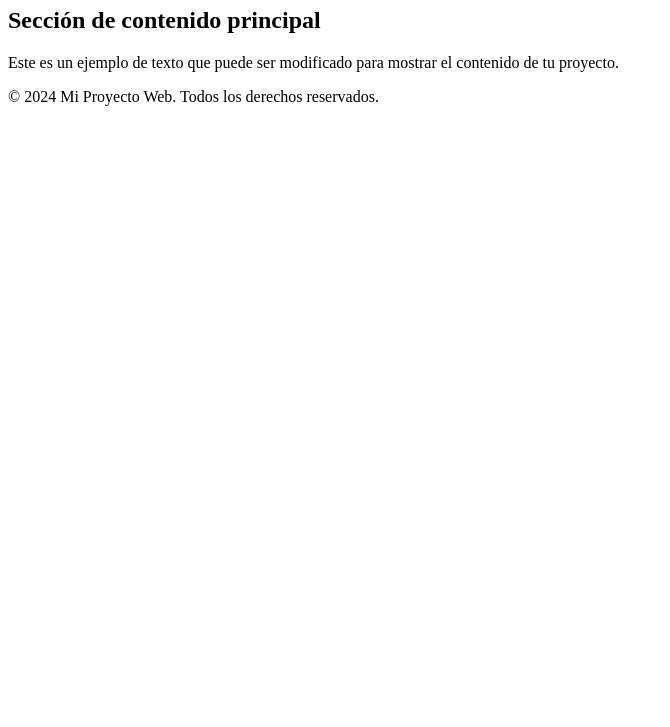
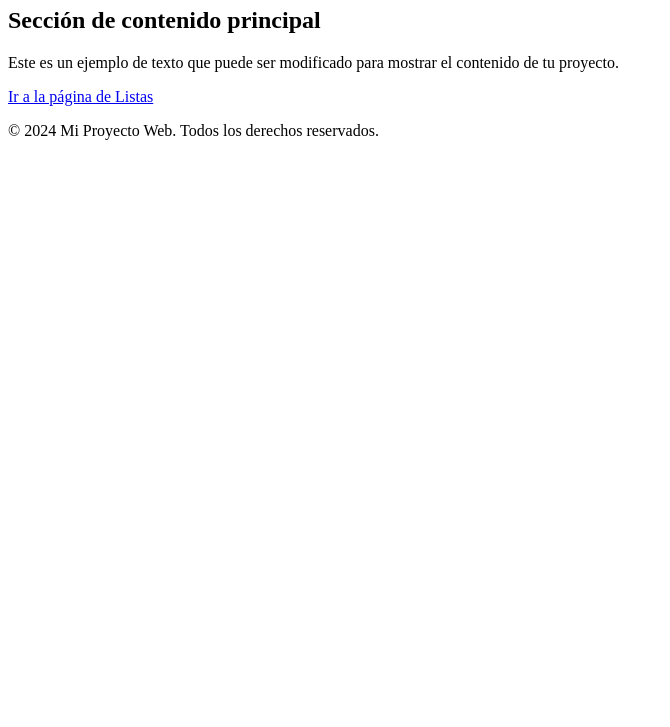
Before and after one commit to Xabian-hub/HTML, a plain HTML site: page index.html in a window 1280 px wide. Shown: the part 73-800 px from the top of the page, without its empty margins (0-670 px from the left). Drawn offline with Linux system fonts and the light colour scheme.

Commit message:
Update index.html

```diff
--- a/index.html
+++ b/index.html
@@ -18,6 +18,15 @@
             <p>Este es un ejemplo de texto que puede ser modificado para mostrar el contenido de tu proyecto.</p>
         </section>
     </main>
+    <a href="listas.html style="
+        background-color: #4CAF50;
+        color: white;
+        padding: 10px 20px;
+        text-align: center;
+        text-decoration: none;
+        display: inline-block;
+        border-radius: 5px;
+        font-size: 16px;">Ir a la página de Listas</a>
 
     <footer>
         <p>&copy; 2024 Mi Proyecto Web. Todos los derechos reservados.</p>
```
